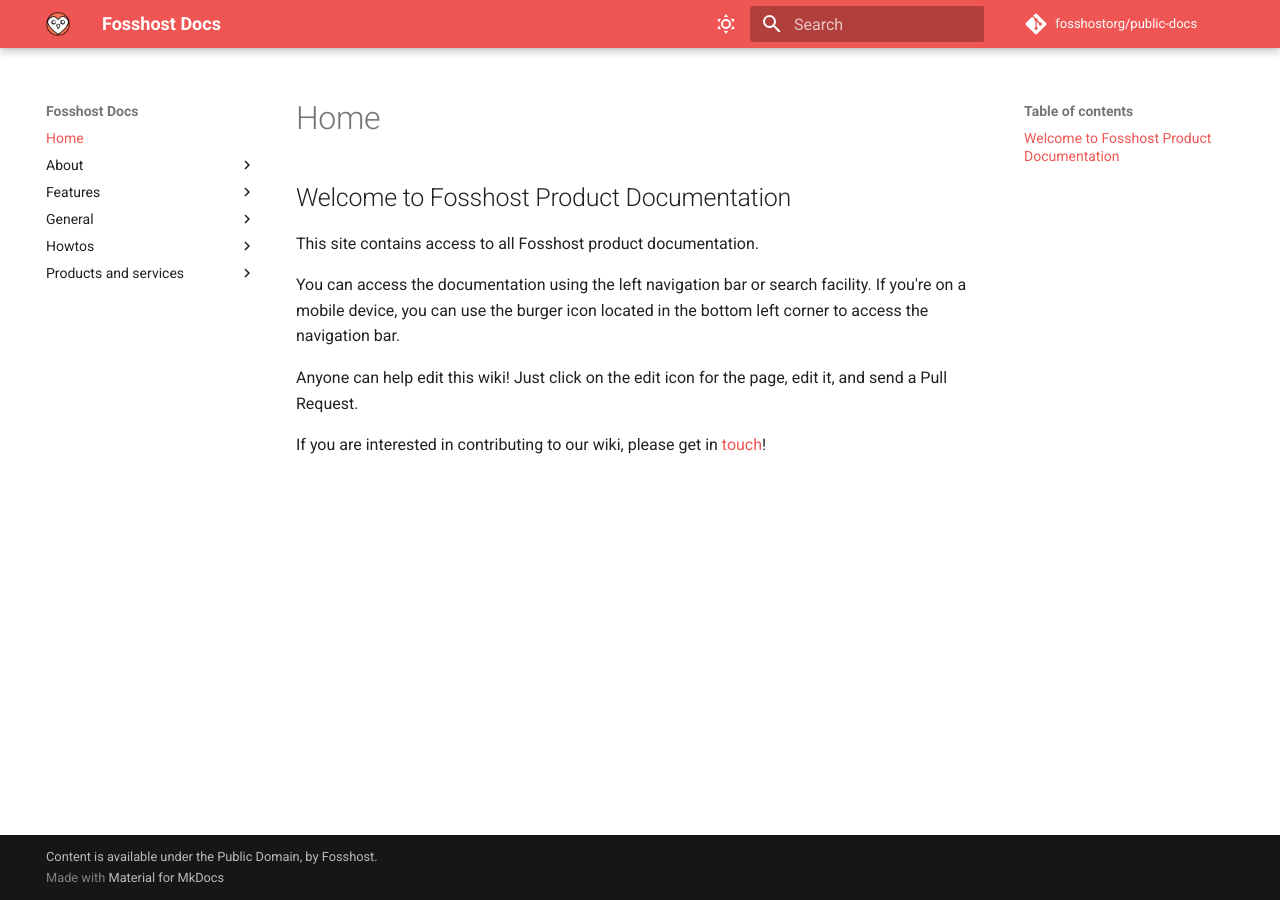
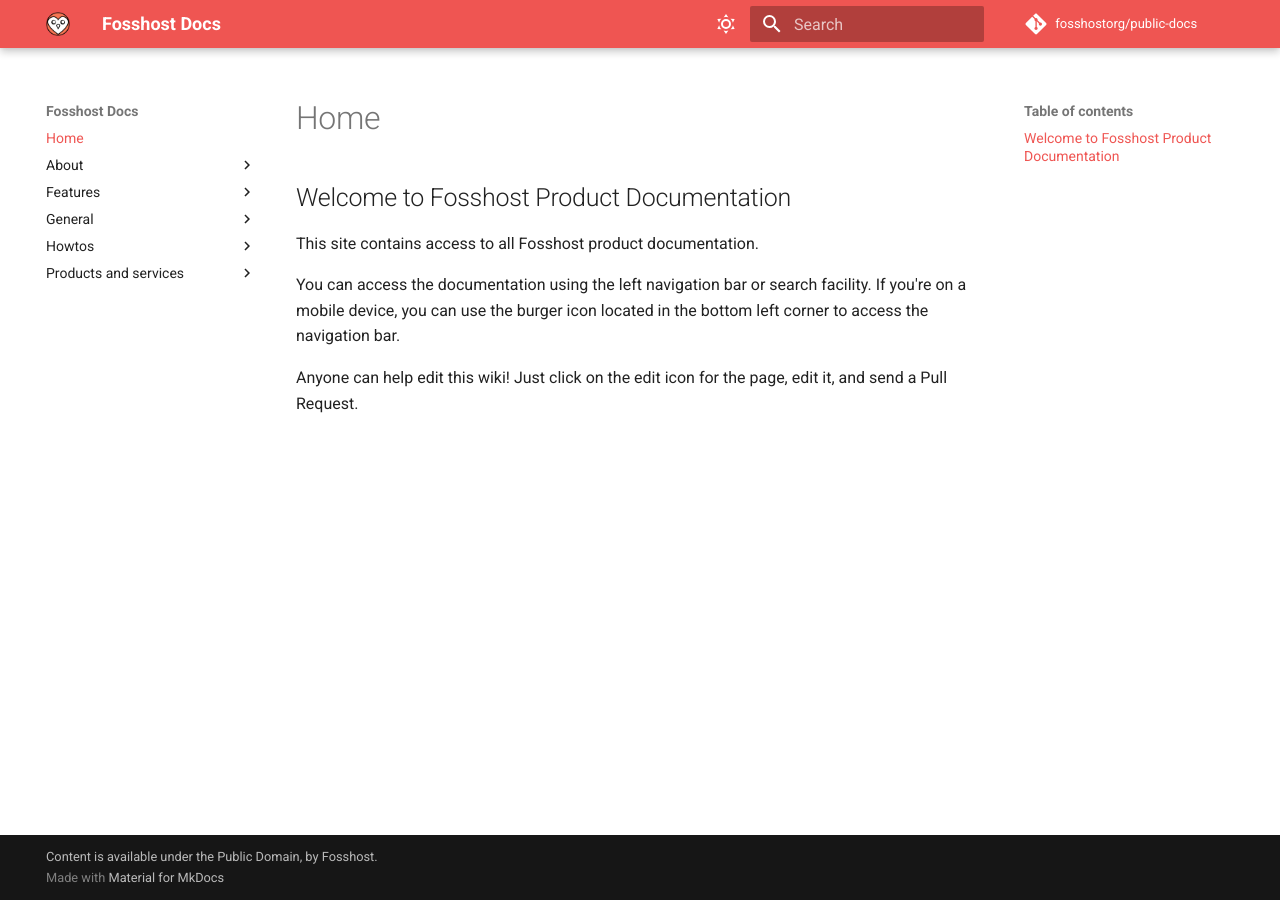
Before and after one commit to fosshostorg/public-docs, an MkDocs documentation site: the page built from docs/index.md, in a window 1280 px wide. Built offline with MkDocs 1.6.1 and Material for MkDocs 9.7.7, drawn with Linux system fonts in a browser that asks for light colours; comment, search, counter and statistics services are not loaded.

Commit message:
Remove accidental sentance
I forgot to remove this sentence when I added the sentence before.

```diff
--- a/docs/index.md
+++ b/docs/index.md
@@ -5,5 +5,3 @@
 You can access the documentation using the left navigation bar or search facility. If you're on a mobile device, you can use the burger icon located in the bottom left corner to access the navigation bar.
 
 Anyone can help edit this wiki! Just click on the edit icon for the page, edit it, and send a Pull Request.
-
-If you are interested in contributing to our wiki, please get in [touch](/about/support)!
```
